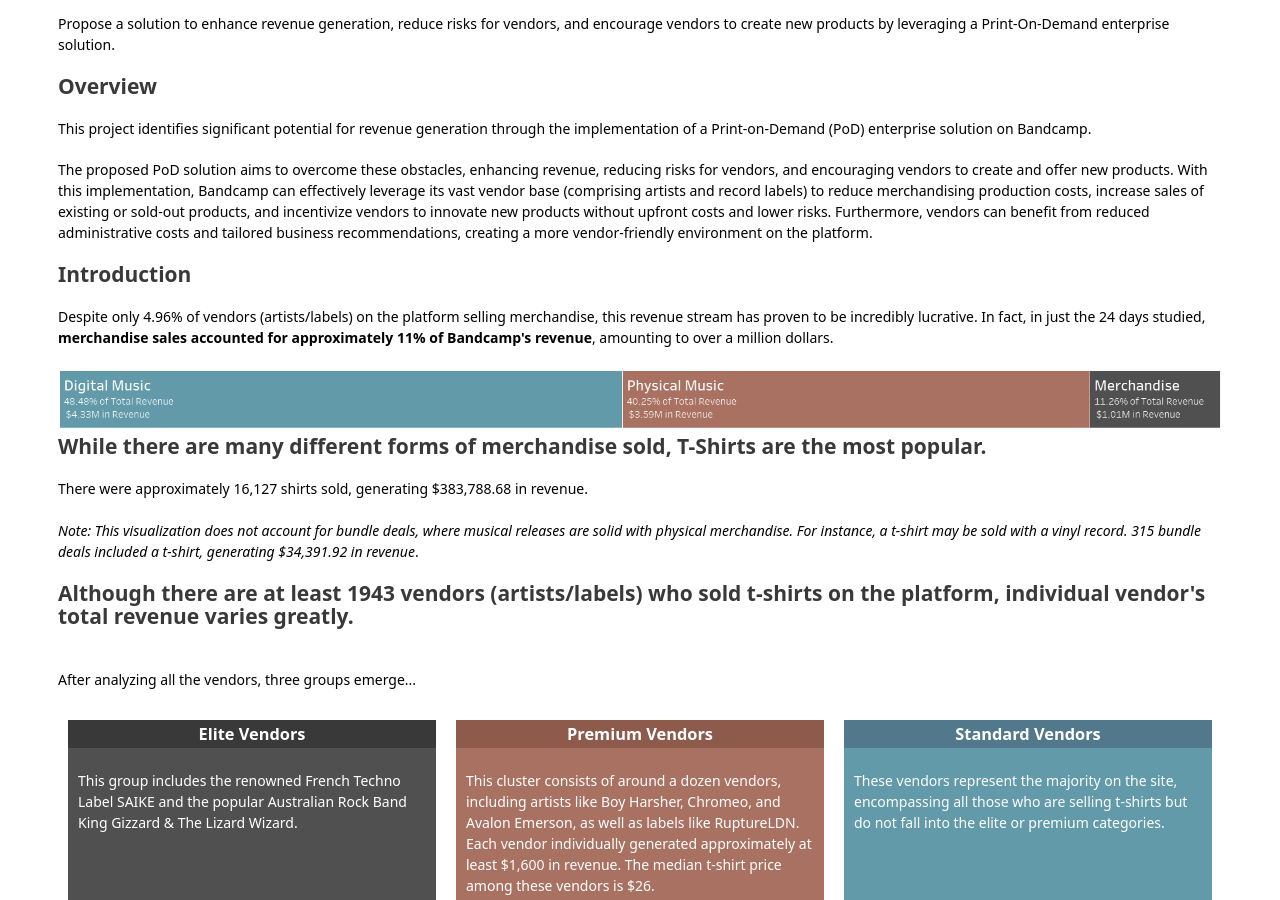
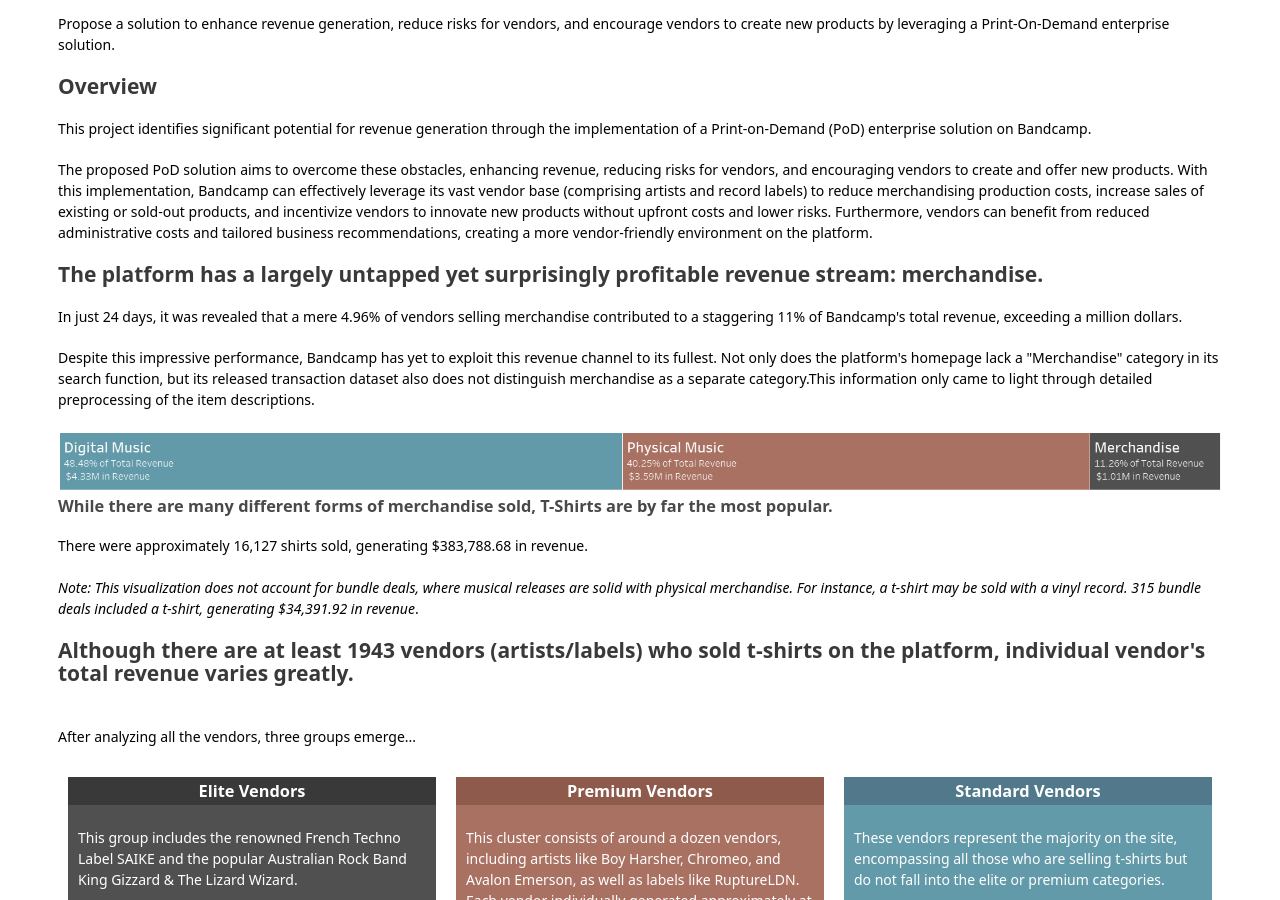
Before and after one commit to nbcarroll/nbcarroll.github.io, a Jekyll site: the page RevenueComparison/index.html, which Jekyll copies as it is, in a window 1280 px wide and 900 px high, scrolled down 473 px. Built offline with Jekyll 4.4.1, drawn with Linux system fonts in a browser that asks for light colours.

Commit message:
Update index.md
introduced discussion earlier in project about how merchandise isn't ID'ed by platform.

```diff
--- a/RevenueComparison/index.html
+++ b/RevenueComparison/index.html
@@ -730,15 +730,17 @@
 The proposed PoD solution aims to overcome these obstacles, enhancing revenue, reducing risks for vendors, and encouraging vendors to create and offer new products. With this implementation, Bandcamp can effectively leverage its vast vendor base (comprising artists and record labels) to reduce merchandising production costs, increase sales of existing or sold-out products, and incentivize vendors to innovate new products without upfront costs and lower risks. Furthermore, vendors can benefit from reduced administrative costs and tailored business recommendations, creating a more vendor-friendly environment on the platform.
 </p>
 
-<h2> Introduction</h2>
+<h2>The platform has a largely untapped yet surprisingly profitable revenue stream: merchandise.</h2>
+<p>In just 24 days, it was revealed that a mere 4.96% of vendors selling merchandise contributed to a staggering 11% of Bandcamp's total revenue, exceeding a million dollars.</p>
+<p>Despite this impressive performance, Bandcamp has yet to exploit this revenue channel to its fullest. Not only does the platform's homepage lack a "Merchandise" category in its search function,
+but its released transaction dataset also does not distinguish merchandise as a separate category.This information only came to light through detailed preprocessing of the item descriptions.</p>
 
-    <p>Despite only 4.96% of vendors (artists/labels) on the platform selling merchandise, this revenue stream has proven to be incredibly lucrative. In fact, in just the 24 days studied, <b>merchandise sales accounted for approximately 11% of Bandcamp's revenue</b>, amounting to over a million dollars.</p
-
-    <div id="vizContainer_CategoriesComparison" style="width:1000px; height:800px;"></div>
+    <!-- Removing the following line got rid of a huge space between the above text and the next image -->
+    <!-- <div id="vizContainer_CategoriesComparison" style="width:1000px; height:800px;"></div> -->
 
 <img src="https://github.com/nbcarroll/nbcarroll.github.io/blob/master/RevenueComparison/Different%20Item%20Categories.png?raw=true">
 
-<h2>While there are many different forms of merchandise sold, T-Shirts are the most popular.</h2>
+<h3>While there are many different forms of merchandise sold, T-Shirts are by far the most popular.</h3>
 There were approximately 16,127 shirts sold, generating $383,788.68 in revenue.
 
 
```
